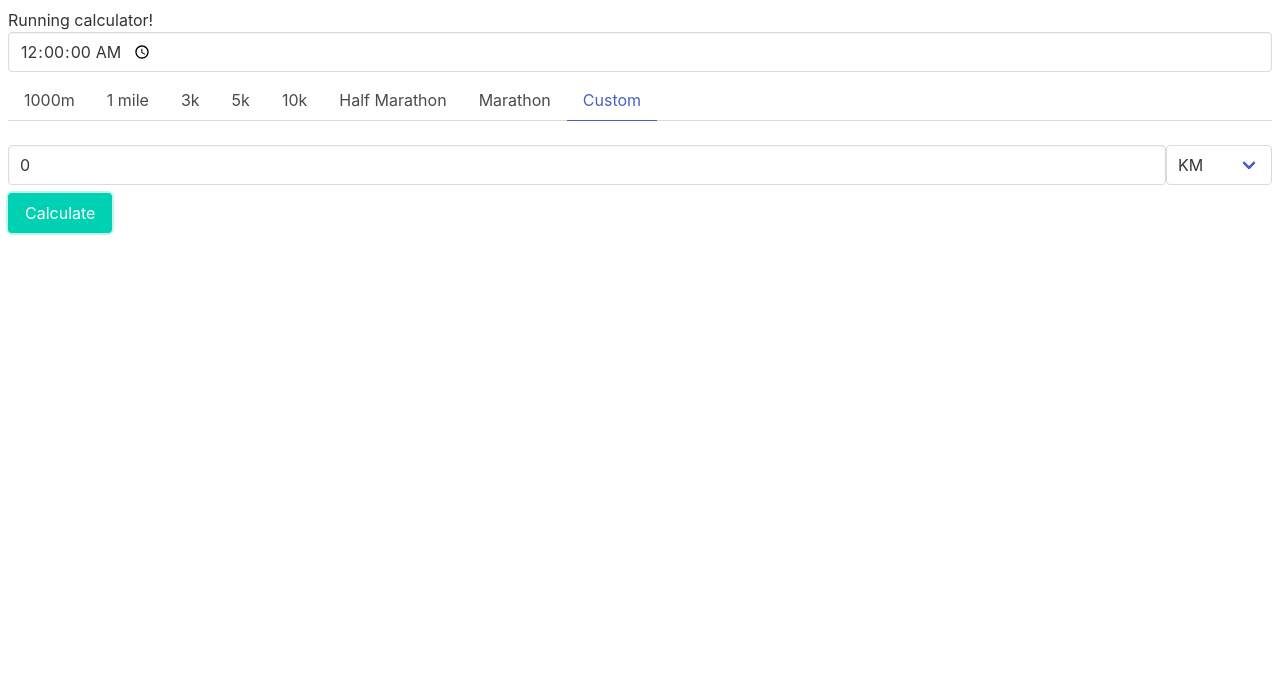
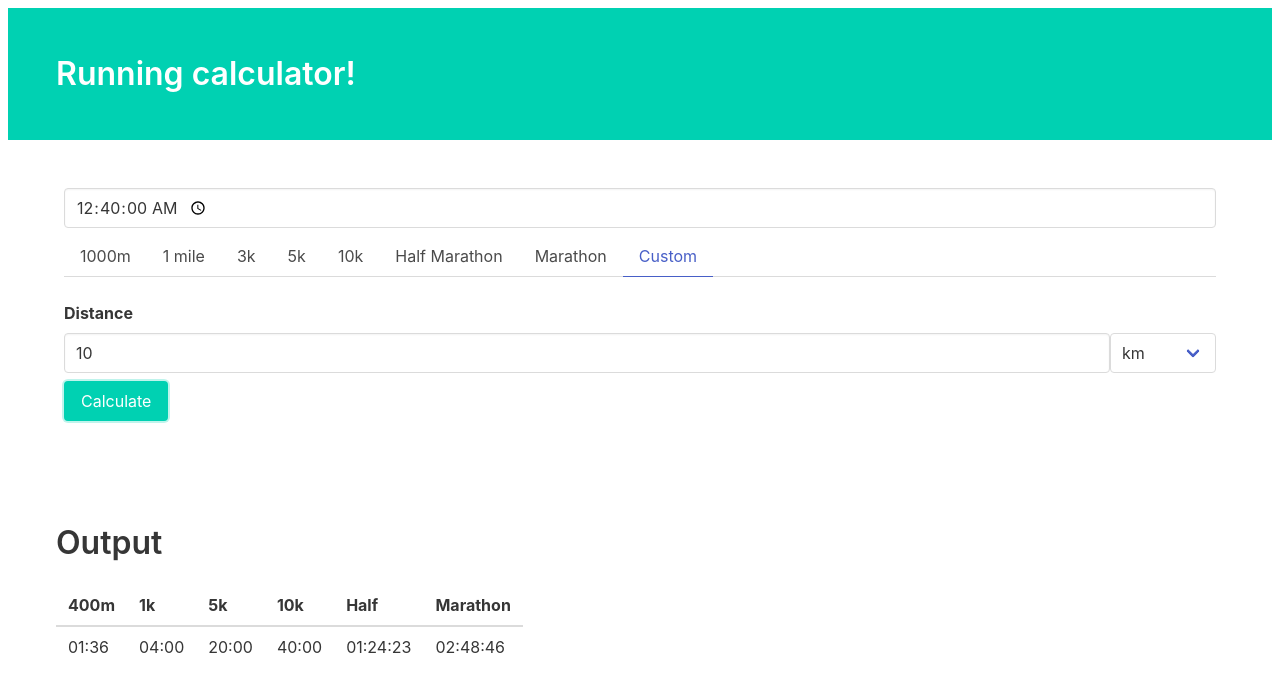
Before and after one commit to taraldga/runcalculator, a Svelte app: page / in a window 1280 px wide. Both pictures are taken after a click on the button "Calculate". Shown: the top 692 px of the page. Built offline with nearby package versions, Linux system fonts and the light colour scheme.

Commit message:
feat: first look is done

```diff
--- a/package.json
+++ b/package.json
@@ -11,6 +11,8 @@
   "devDependencies": {
     "@rollup/plugin-commonjs": "^17.0.0",
     "@rollup/plugin-node-resolve": "^11.0.0",
+    "@rollup/plugin-typescript": "^8.0.0",
+    "@tsconfig/svelte": "^2.0.0",
     "rollup": "^2.3.4",
     "rollup-plugin-css-only": "^3.1.0",
     "rollup-plugin-livereload": "^2.0.0",
@@ -19,10 +21,8 @@
     "svelte": "^3.0.0",
     "svelte-check": "^2.0.0",
     "svelte-preprocess": "^4.0.0",
-    "@rollup/plugin-typescript": "^8.0.0",
-    "typescript": "^4.0.0",
     "tslib": "^2.0.0",
-    "@tsconfig/svelte": "^2.0.0"
+    "typescript": "^4.0.0"
   },
   "dependencies": {
     "sirv-cli": "^1.0.0"
--- a/src/App.svelte
+++ b/src/App.svelte
@@ -1,4 +1,10 @@
 <script lang="ts">
+import Table from "./components/Table.svelte";
+import type { SpeedRow } from "./types/SpeedRow";
+
+import { calculateTimePerDistance, convertToFormattedTime, convertToSeconds, getDistanceInMeters, Metric } from "./util/calculators";
+
+
 	const presets = [
 		"1000m",
 		"1 mile",
@@ -10,68 +16,107 @@
 		"Custom",
 	];
 
-	let preset = "Custom"
-	let distance = 0;
-	let modifier = "KM"
+	let preset = "Custom";
+
+	let time = "00:40:00";
+
+	let distance = 10;
+	let modifier: Metric = "km";
+
+	let rows = undefined;
 
 	const setCurrentPreset = (newPreset: string) => {
-		switch(newPreset) {
+		switch (newPreset) {
 			case "1000m":
 				distance = 1000;
-				modifier = "Meters"
+				modifier = "meters";
 				break;
 			case "1 mile":
 				distance = 1650;
-				modifier = "Meters"
+				modifier = "meters";
 				break;
 			case "3k":
 				distance = 3000;
-				modifier = "Meters"
+				modifier = "meters";
 				break;
 			case "5k":
 				distance = 5000;
-				modifier = "Meters"
+				modifier = "meters";
 				break;
 			case "10k":
 				distance = 10000;
-				modifier = "Meters"
+				modifier = "meters";
 				break;
 			case "Half Marathon":
 				distance = 21098;
-				modifier = "Meters"
+				modifier = "meters";
 				break;
 			case "Marathon":
 				distance = 42195;
-				modifier = "Meters"
+				modifier = "meters";
 				break;
 		}
 		preset = newPreset;
+	};
+
+	const calulateValues = () => {
+		const seconds = convertToSeconds(time);
+		const meters = getDistanceInMeters(distance, modifier);
+
+		const secondsPerMeter = seconds / meters;
+
+		const row: SpeedRow = {
+			"400": convertToFormattedTime(calculateTimePerDistance(secondsPerMeter, 400)),
+			"1000": convertToFormattedTime(calculateTimePerDistance(secondsPerMeter, 1000)),
+			"5k": convertToFormattedTime(calculateTimePerDistance(secondsPerMeter, 5000)),
+			"10k": convertToFormattedTime(calculateTimePerDistance(secondsPerMeter, 10000)),
+			"Half": convertToFormattedTime(calculateTimePerDistance(secondsPerMeter, 21098)),
+			"Marathon": convertToFormattedTime(calculateTimePerDistance(secondsPerMeter, 42195)),
+		}
+		rows = [row];
 	}
 </script>
 
-
-<h1>Running calculator!</h1>
-<input class="input" type="time" step="1" value="00:00:00">
+<section class="hero is-primary">
+	<div class="hero-body">
+		<h1 class="title">Running calculator!</h1>
+	</div>
+</section>
+<section class="section">
+	<div class="container">
+		<input class="input" type="time" step="1" bind:value={time}/>
 		<div class="tabs">
 			<ul>
-		{#each presets as currentPreset }
+				{#each presets as currentPreset}
 					<li class={preset === currentPreset && "is-active"}>
-				<a on:click={(_) => setCurrentPreset(currentPreset)}>{currentPreset}</a>
+						<a on:click={(_) => setCurrentPreset(currentPreset)}
+							>{currentPreset}</a
+						>
 					</li>
 				{/each}
 			</ul>
 		</div>
+		<label for="" class="label">Distance</label>
 		<div class="inputrow">
 			<input class="input" type="number" bind:value={distance} />
 			<div class="select">
 				<select bind:value={modifier}>
-            <option>KM</option>
-            <option>Miles</option>
-            <option>Meters</option>
+					<option>km</option>
+					<option>miles</option>
+					<option>meters</option>
 				</select>
 			</div>
 		</div>
-<button class="button is-primary">Calculate</button>
+		<button class="button is-primary" on:click={_ => calulateValues()}>Calculate</button>
+	</div>
+</section>
+<section class="section">
+	<h1 class="title">Output</h1>
+	{#if rows !== undefined}
+		<Table rows={rows} />
+	{/if}
+</section>
+
 
 <style>
 	.inputrow {
--- /dev/null
+++ b/src/components/Table.svelte
@@ -0,0 +1,39 @@
+<script lang="ts">
+    import type { SpeedRow } from "../types/SpeedRow";
+    import type { TargetDistance } from "../types/TargetDistance";
+
+    export let rows: SpeedRow[];
+    export let targetDistance: TargetDistance = undefined;
+</script>
+
+
+<table class="table">
+    <thead>
+        <tr>
+            <th>400m</th>
+            <th>1k</th>
+            <th>5k</th>
+            {#if targetDistance !== undefined}
+                <th>targetDistance.distanceHeader</th>
+            {/if}
+            <th>10k</th>
+            <th>Half</th>
+            <th>Marathon</th>
+        </tr>
+    </thead>
+    <tbody>
+        {#each rows as row }
+            <tr>
+                <td>{row["400"]}</td>
+                <td>{row["1000"]}</td>
+                <td>{row["5k"]}</td>
+                {#if targetDistance !== undefined}
+                    <td>{targetDistance.distanceTime}</td>
+                {/if}
+                <td>{row["10k"]}</td>
+                <td>{row["Half"]}</td>
+                <td>{row["Marathon"]}</td>
+            </tr>
+        {/each}
+    </tbody>
+</table>
--- /dev/null
+++ b/src/types/SpeedRow.ts
@@ -0,0 +1,8 @@
+export interface SpeedRow {
+    "400": string;
+    "1000": string;
+    "5k": string;
+    "10k": string;
+    "Half": string;
+    "Marathon": string;
+}
--- /dev/null
+++ b/src/types/TargetDistance.ts
@@ -0,0 +1,4 @@
+export interface TargetDistance {
+    distanceHeader: string;
+    distanceTime: string;
+}
--- a/src/util/calculators.ts
+++ b/src/util/calculators.ts
@@ -1,5 +1,24 @@
 
-export type Metric = "km" | "miles"
+export type Metric = "km" | "miles" | "meters"
+
+export const convertToSeconds = (input: string) => {
+    const values = input.split(":")
+    const hours = Number.parseInt(values[0]);
+    const minutes = Number.parseInt(values[1]);
+    const seconds = Number.parseInt(values[2]);
+
+    const totalSeconds = (hours * 60 * 60) +  (minutes * 60) + seconds
+    return totalSeconds;
+}
+
+export const convertToFormattedTime = (timeInSeconds: number) => {
+    const hours = Math.floor(timeInSeconds / (60*60));
+    const minutes = Math.floor((timeInSeconds - (hours * 60 * 60)) / 60);
+    const seconds = Math.floor(timeInSeconds - (hours * 60 * 60) - (minutes * 60) );
+
+    return `${hours > 0 ? hours.toString().padStart(2,"0") + ":": ""}${minutes.toString().padStart(2,"0")}:${seconds.toString().padStart(2,"0")}`
+}
+
 
 export const getDistanceInMeters = (distance: number, convertFrom: Metric) => {
     switch(convertFrom) {
@@ -7,9 +26,13 @@ export const getDistanceInMeters = (distance: number, convertFrom: Metric) => {
             return distance * 1000;
         case "miles":
             return distance * 1609; // Actually 1609.34 but use this for simplicity now
+        case "meters":
+            return distance;
+        default:
+            return distance;
     }
 }
 
 export const calculateTimePerDistance = (secondsPerKm: number, distance: number) => {
-
+    return secondsPerKm * distance;
 }
```
Lines whose indentation alone changed are shown as unchanged.
